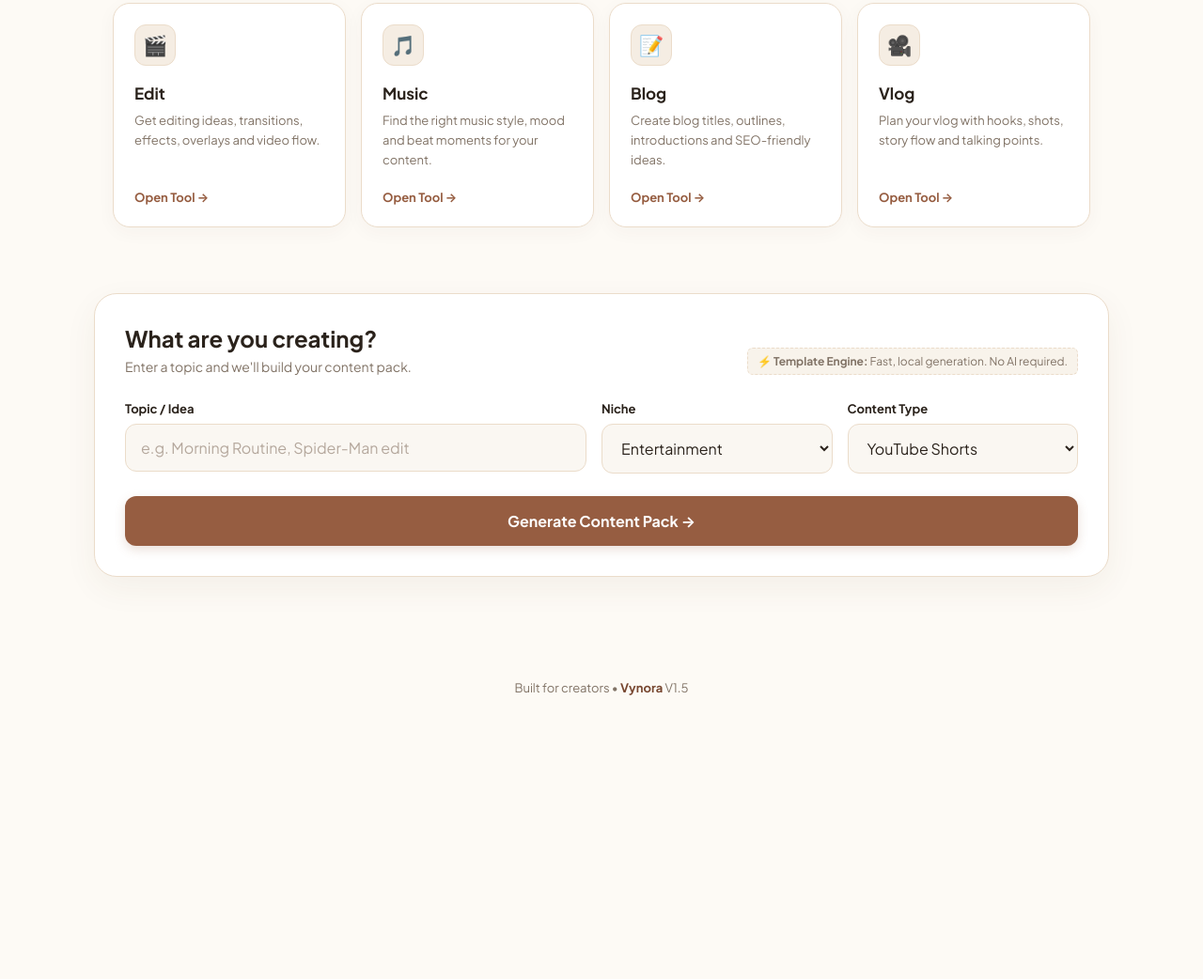
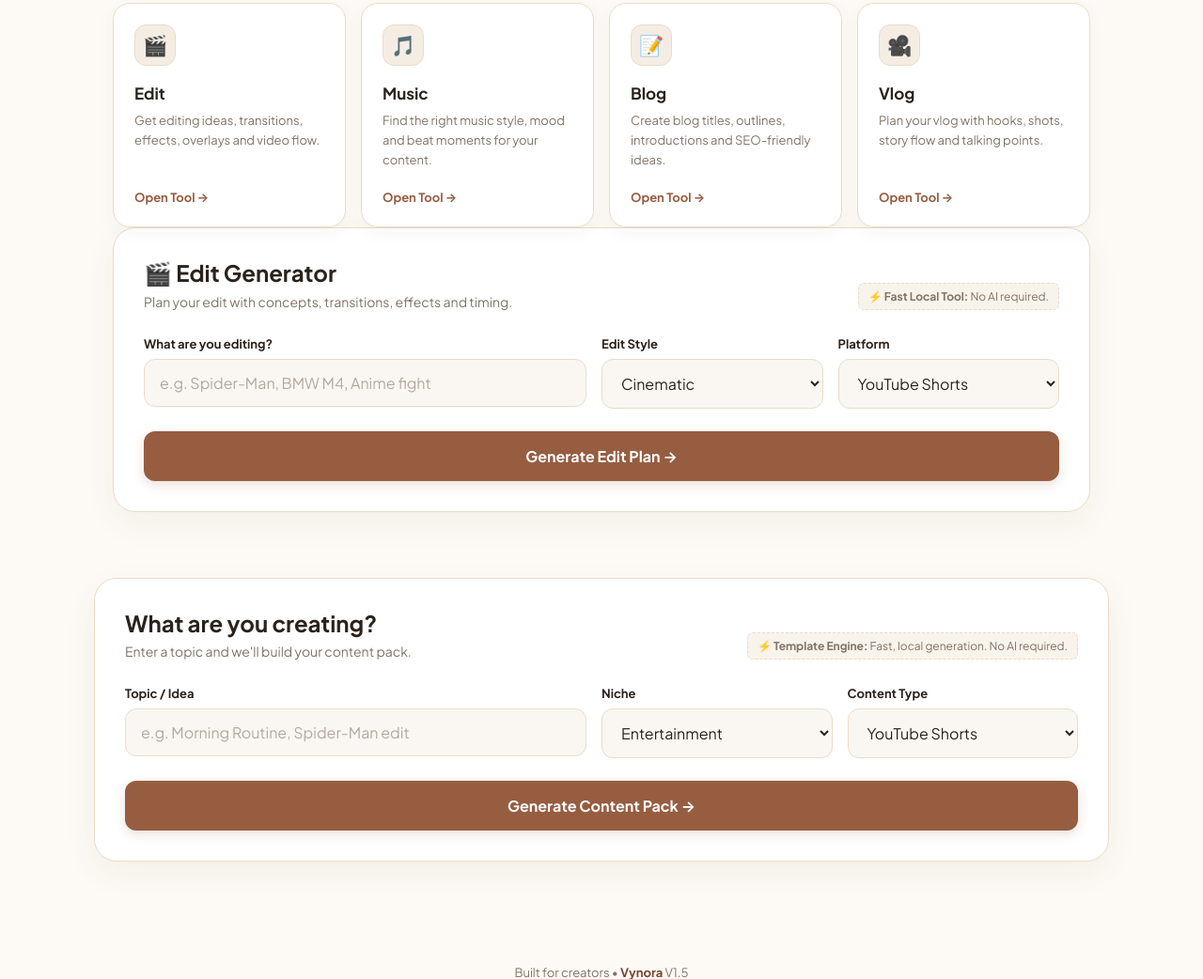
Before and after one commit to Vynora205/Vynora, a plain HTML site: page index.html in a window 1280 px wide. Shown: the part 931-1973 px from the top of the page at 94% size. Before the commit the page ends 1731 px from the top, so only its background shows below. Drawn offline with Linux system fonts and the light colour scheme.

Commit message:
Update index.html

```diff
--- a/index.html
+++ b/index.html
@@ -674,6 +674,59 @@
     </div>
 
   </div>
+<!-- EDIT TOOL -->
+<section id="edit-tool" class="generator tool-generator">
+  <div class="generator-top">
+    <div>
+      <h2>🎬 Edit Generator</h2>
+      <p>Plan your edit with concepts, transitions, effects and timing.</p>
+    </div>
+
+    <div class="disclaimer">
+      ⚡ <strong>Fast Local Tool:</strong> No AI required.
+    </div>
+  </div>
+
+  <form id="edit-form" onsubmit="handleEditSubmit(event)">
+    <div class="form-grid">
+
+      <div class="field">
+        <label for="editTopic">What are you editing?</label>
+        <input
+          id="editTopic"
+          type="text"
+          placeholder="e.g. Spider-Man, BMW M4, Anime fight"
+          required
+        />
+      </div>
+
+      <div class="field">
+        <label for="editStyle">Edit Style</label>
+        <select id="editStyle">
+          <option value="Cinematic">Cinematic</option>
+          <option value="Phonk">Phonk</option>
+          <option value="Fast">Fast & Aggressive</option>
+          <option value="Emotional">Emotional</option>
+          <option value="Minimal">Minimal & Clean</option>
+        </select>
+      </div>
+
+      <div class="field">
+        <label for="editPlatform">Platform</label>
+        <select id="editPlatform">
+          <option value="Shorts">YouTube Shorts</option>
+          <option value="Reel">Instagram Reel</option>
+          <option value="TikTok">TikTok</option>
+        </select>
+      </div>
+
+    </div>
+
+    <button type="submit" class="generate-btn">
+      Generate Edit Plan →
+    </button>
+  </form>
+</section>
 </section>
   <!-- GENERATOR -->
   <main class="container">
```
